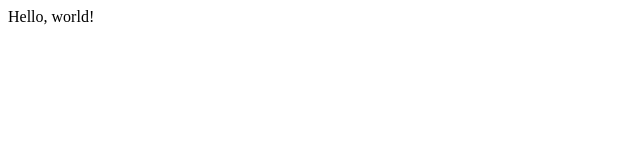
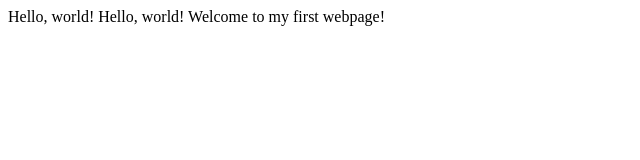
Before and after one commit to AdamuWanganya/petwebsite, a plain HTML site: page my-first-webpage.html in a window 1280 px wide. Shown: the whole page, without its empty margins (0-640 px from the left). Drawn offline with Linux system fonts and the light colour scheme.

Commit message:
Add more description on body

```diff
--- a/my-first-webpage.html
+++ b/my-first-webpage.html
@@ -6,7 +6,8 @@
 </head>
 
 <body>
-    Hello, world!
+    Hello, world! Hello, world! Welcome to my first webpage!
+
 
 </body>
 
```
